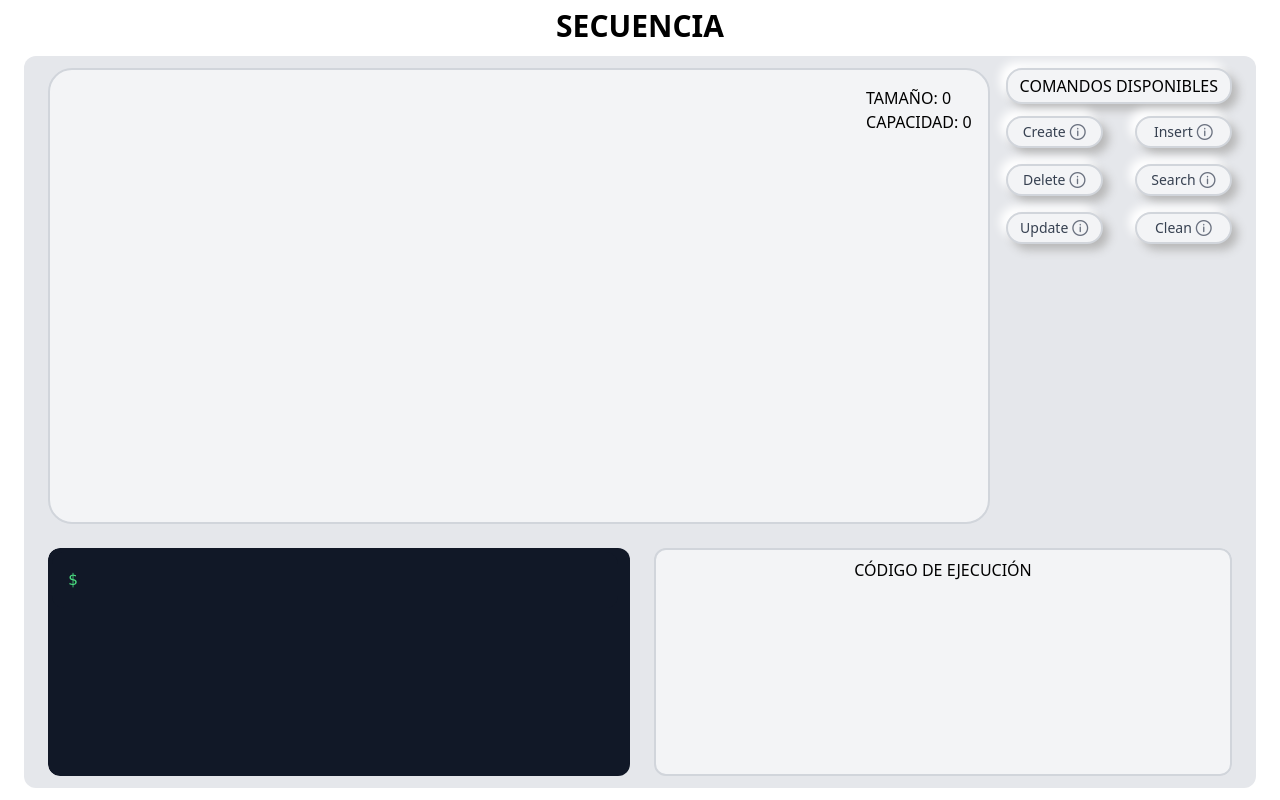
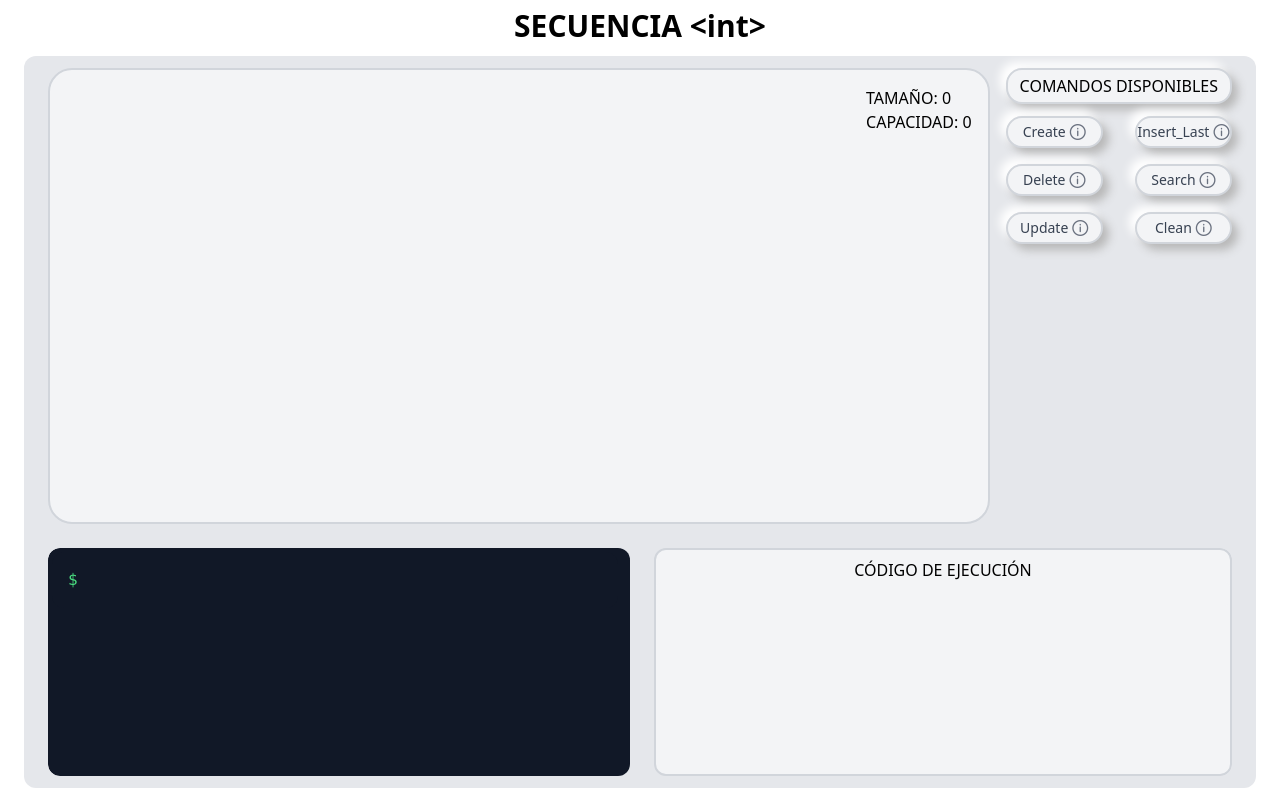
Before and after one commit to jenni-03/mediador-pedagogico, a React (Vite) app: page /simulador/secuencia in a window 1280 px wide. Built offline with nearby package versions, Linux system fonts and the light colour scheme.

Commit message:
cambios en:
Solo se permiten enteros.

Insertar ahora es Insertar al final

```diff
--- a/src/pages/simulator/SequenceSimulator.tsx
+++ b/src/pages/simulator/SequenceSimulator.tsx
@@ -22,7 +22,7 @@ export function SequenceSimulator() {
             structure={secuencia}
             actions={{
                 create: crearSecuencia,
-                insert: insertarElemento,
+                insert_last: insertarElemento,
                 delete: eliminarElemento,
                 search: buscarElemento,
                 clean: vaciarSecuencia,
--- a/src/pages/simulator/Simulator.tsx
+++ b/src/pages/simulator/Simulator.tsx
@@ -29,7 +29,6 @@ export function Simulator({
     const consoleRef = useRef<HTMLDivElement>(null);
 
     const handleCommand = (command: string, isValid: boolean) => {
-
         if(!isValid) {
             if (consoleRef.current) {
                 requestAnimationFrame(() => {
@@ -41,19 +40,15 @@ export function Simulator({
         }
 
         const parts = command.trim().split(/\s+/);
-        const action = parts[0]?.toLowerCase();
+        const action: string = parts[0]?.toLowerCase();
         const values = parts.slice(1).map(Number); // Convierte los valores a números
-
         setIsAnimating(true);
 
-        if (values.length === 2) { // update
-            // Aquí se debe enviar el espacio de memoria ocupado para que se guarde en algún lugar se la secuencia
+        if (values.length === 2) {
             (actions as any)?.[action]?.(values[0], values[1]); // Llama con dos parámetros
-        } else if (values.length === 1) { // insert, delete, search, create
-            // Aquí se debe enviar el espacio de memoria ocupado para que se guarde en algún lugar se la secuencia
+        } else if (values.length === 1) {
             (actions as any)?.[action]?.(values[0]); // Llama con un parámetro
-        } else { // clean
-            // Aquí se debe buscar la manera de vaciar ese espacio de memoria, borrarlo
+        } else {
             (actions as any)?.[action]?.(); // Llama sin parámetros
         }
 
@@ -66,13 +61,14 @@ export function Simulator({
                 consoleRef.current!.scrollTop = consoleRef.current!.scrollHeight;
             });
         }
+
     };
 
     return (
         <div className="h-screen flex flex-col">
             <div>
                 <h1 className="font-bold text-3xl text-center mt-2">
-                    {structureName.toUpperCase()}
+                    {structureName.toUpperCase() + " <int>"}
                 </h1>
             </div>
             <div className="flex-1 bg-gray-200 mx-6 my-3 flex flex-col rounded-xl px-3 overflow-hidden">
--- a/src/pages/simulator/components/ConsoleComponent.tsx
+++ b/src/pages/simulator/components/ConsoleComponent.tsx
@@ -48,7 +48,7 @@ export function ConsoleComponent({
 
 
     const handleKeyDown = (e: React.KeyboardEvent<HTMLInputElement>) => {
-        if (isAnimating) return;
+        // if (isAnimating) return;
         if (e.key === "Enter" && input.trim() !== "") {
             e.preventDefault();
 
@@ -85,6 +85,7 @@ export function ConsoleComponent({
                         } else {
                             if (command == "create") {
                                 setIsCreated(true); // Marcar como creada
+
                             }
                             onCommand(input.trim(), true);
                             setHistory([
@@ -101,7 +102,6 @@ export function ConsoleComponent({
                             `$ ${input}`,
                             "Error: Comando no válido",
                         ]);
-
                     }
                 } else {
                     onCommand("", false);
@@ -176,7 +176,7 @@ export function ConsoleComponent({
                     value={input}
                     onChange={(e) => setInput(e.target.value)}
                     onKeyDown={handleKeyDown}
-                    disabled={isAnimating}
+                    // disabled={isAnimating}
                     ref={inputRef}
                     autoFocus
                     spellCheck={false}
--- a/src/shared/constants/commandRules.ts
+++ b/src/shared/constants/commandRules.ts
@@ -11,40 +11,61 @@
                 if (isNaN(num)) {
                     return { valid: false, message: "El argumento debe ser un número válido." };
                 }
-                if (num <= 0 || num > 20) {
-                    return { valid: false, message: "El número debe ser mayor que 0 y menor que 21." };
+                const createPattern = /^(1[0-9]|20|[1-9])$/; // Coincide con números del 1 al 20
+                if (!createPattern.test(parts[1])) {
+                    return { valid: false, message: "El valor debe ser un número entero mayor que 0 y menor que 21." };
                 }
-                return true; // Si todo está bien, solo devuelve `true`
-            case "insert": {
+                return true;
+
+            case "insert_last": {
                 if (parts.length !== 2) {
                     return { valid: false, message: "Debe proporcionar un número como argumento." };
                 }
-                const value = parts[1];
-                const pattern = /^(\d{1,3}|\d{1,2}\.\d{1})$/; // Regex para validar el formato permitido
-
-                if (!pattern.test(value)) {
-                    return { valid: false, message: "El número debe ser un entero de hasta 3 dígitos o un decimal con máximo 2 dígitos enteros y 1 decimal." };
+                const insertPattern = /^\d{1,4}$/; // Regex para validar un número entero de hasta 4 dígitos
+                if (!insertPattern.test(parts[1])) {
+                    return { valid: false, message: "El valor a insertar debe ser un número entero de hasta 4 dígitos." };
                 }
                 return true;
             }
+
             case "delete":
+                if (parts.length !== 2) {
+                    return { valid: false, message: "Debe proporcionar un número como argumento." };
+                }
+                if (isNaN(Number(parts[1]))) {
+                    return { valid: false, message: "El argumento deben ser un número válido." };
+                }
+                const positionDelPattern = /^-?\d+$/; // Número entero para la posición
+
+                if (!positionDelPattern.test(parts[1])) {
+                    return { valid: false, message: "La posición del valor a eliminar debe ser un número entero." };
+                }
+                return true;
+
             case "search":
-                return parts.length === 2 && !isNaN(Number(parts[1])); // Válida que solo venga el comando y el elemento, y además que el elemento sea un número
+                return parts.length === 2 && !isNaN(Number(parts[1]));
+
             case "update":
                 if (parts.length !== 3) {
                     return { valid: false, message: "Debe proporcionar dos números como argumentos." };
                 }
                 if (isNaN(Number(parts[1])) || isNaN(Number(parts[2]))) {
-                    return { valid: false, message: "Ambos argumentos deben ser números válidos" };
+                    return { valid: false, message: "Ambos argumentos deben ser números válidos." };
                 }
-                const value = parts[2];
-                const pattern = /^(\d{1,3}|\d{1,2}\.\d{1})$/; // Regex para validar el formato permitido
-                if (!pattern.test(value)) {
-                    return { valid: false, message: "El argumento debe ser un número entero de hasta 3 dígitos o un decimal con máximo 2 dígitos enteros y 1 decimal." };
+                const positionPattern = /^-?\d+$/; // Número entero para la posición
+                const valuePattern = /^\d{1,4}$/; // Número entero de hasta 4 dígitos para el nuevo valor
+
+                if (!positionPattern.test(parts[1])) {
+                    return { valid: false, message: "La posición debe ser un número entero." };
+                }
+                if (!valuePattern.test(parts[2])) {
+                    return { valid: false, message: "El nuevo valor debe ser un número entero de hasta 4 dígitos." };
                 }
                 return true;
+
             case "clean":
                 return parts.length === 1;
+
             default:
                 return false;
         }
--- a/src/shared/constants/commandsData.ts
+++ b/src/shared/constants/commandsData.ts
@@ -1,12 +1,12 @@
 export const commandsData: Record<string, any> = {
     secuencia: {
         buttons: [
-            { title: "Create", description: "Crear un nodo...", estructura: "Create valor", ejemplo: "Create 1" },
-            { title: "Insert", description: "Insertar un nodo...", estructura: "Insert valor", ejemplo: "Insert 1" },
-            { title: "Delete", description: "Borrar un nodo...", estructura: "Delete posición valor", ejemplo: "Delete 1 10" },
-            { title: "Search", description: "Buscar el nodo...", estructura: "Search valor", ejemplo: "Search 1" },
-            { title: "Update", description: "Actualizar el nodo...", estructura: "Update posición nuevo-valor", ejemplo: "Update 1 10"},
-            { title: "Clean", description: "Borrar la estructura...", estructura: "Clean", ejemplo: "Clean" },
+            { title: "Create", description: "Crear una Secuencia de acuerdo a una capacidad predefinida", estructura: "Create valor-capacidad", ejemplo: "Create 10" },
+            { title: "Insert_Last", description: "Insertar un nodo al final de la Secuencia", estructura: "Insert valor", ejemplo: "Insert 1" },
+            { title: "Delete", description: "Borrar un nodo de la Secuencia", estructura: "Delete posición", ejemplo: "Delete 0" },
+            { title: "Search", description: "Buscar un nodo en la Secuencia", estructura: "Search valor", ejemplo: "Search 1" },
+            { title: "Update", description: "Actualizar el valor de un nodo existente en la Secuencia", estructura: "Update posición nuevo-valor", ejemplo: "Update 0 10"},
+            { title: "Clean", description: "Borrar la estructura Secuencia", estructura: "Clean", ejemplo: "Clean" },
         ]
     },
     lista_simple: {
--- a/src/shared/constants/pseudoCode.ts
+++ b/src/shared/constants/pseudoCode.ts
@@ -15,7 +15,7 @@ export const operations_pseudoCode = {
                 cant ← 0
             fin función
         `,
-        insert: `
+        insert_last: `
             función insertar(elem):
                 si cant es mayor o igual a la longitud del vector entonces
                     lanzar error "No hay espacio para insertar el elemento {elem}"
--- a/src/types.d.ts
+++ b/src/types.d.ts
@@ -86,7 +86,7 @@ export type BaseQueryOperations = {
 
 export type BaseStructureActions = {
     create: (n: number) => void,
-    insert: (element: number) => void,
+    insert_last: (element: number) => void,
     delete: (element: number) => void,
     search: (element: number) => void,
     clean: () => void,
```
